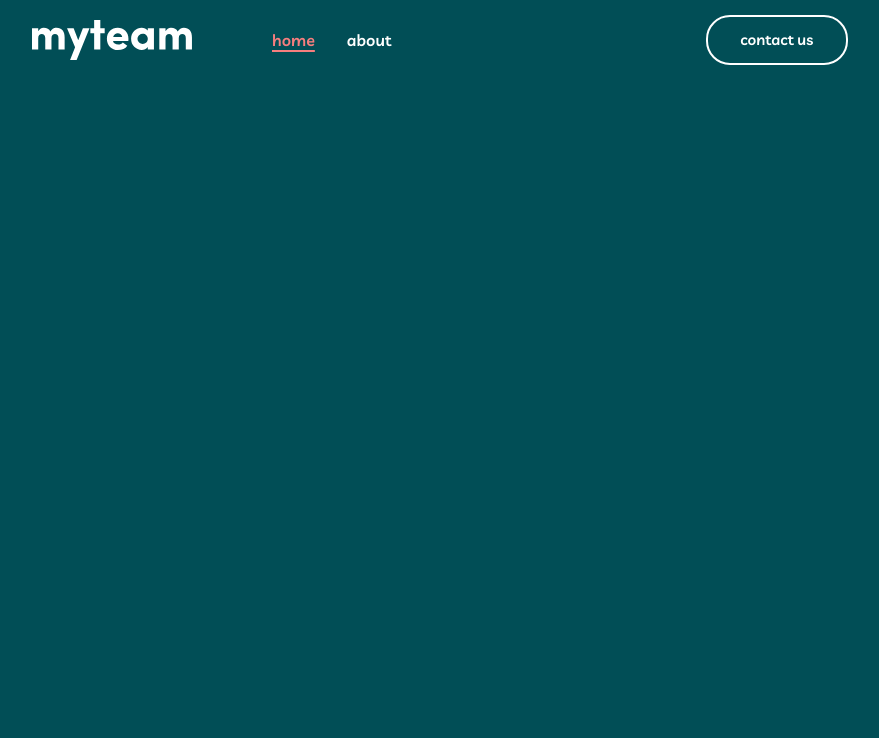
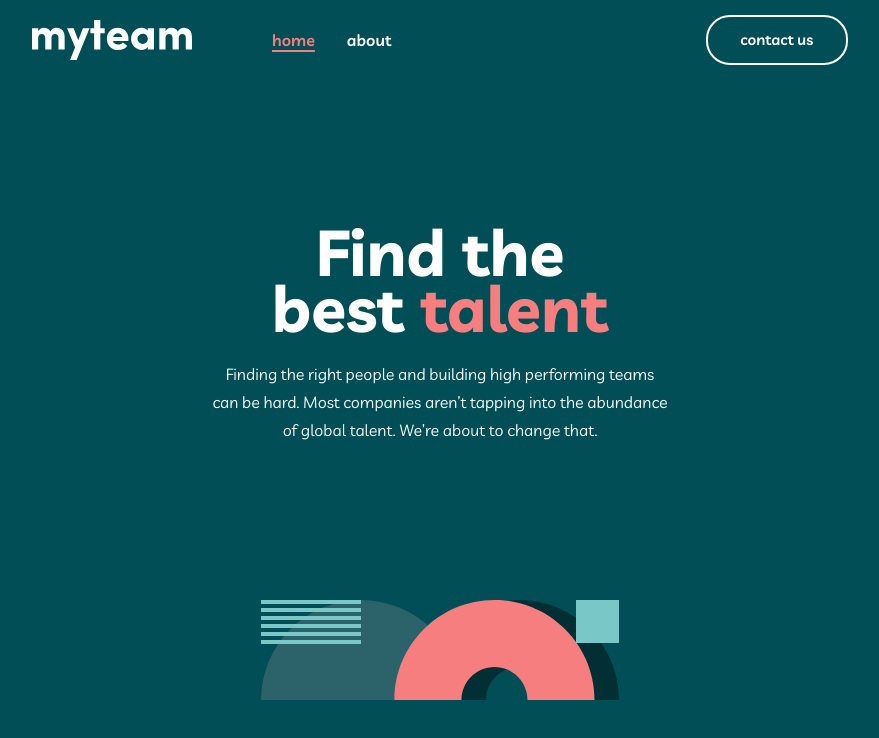
Before and after one commit to raulval/myteam-frontend-mentor, a Next.js app: page / in a window 1280 px wide. Shown: the top 738 px of the page, without its empty margins (200-1079 px from the left). Built offline with nearby package versions, Linux system fonts and the light colour scheme.

Commit message:
✨ add hero component to home page

```diff
--- a/src/app/page.tsx
+++ b/src/app/page.tsx
@@ -1,6 +1,8 @@
 "use client";
 import Header from "@/components/Header";
+import Hero from "@/components/Hero";
 import { GlobalStyle } from "@/styles/globals";
+import { Container } from "@/styles/page.styles";
 import Theme from "@/styles/theme";
 import { ThemeProvider } from "styled-components";
 
@@ -8,7 +10,10 @@ export default function Home() {
   return (
     <ThemeProvider theme={Theme}>
       <GlobalStyle />
-      <Header />
+      <Container>
+        <Header />
+        <Hero />
+      </Container>
     </ThemeProvider>
   );
 }
```
